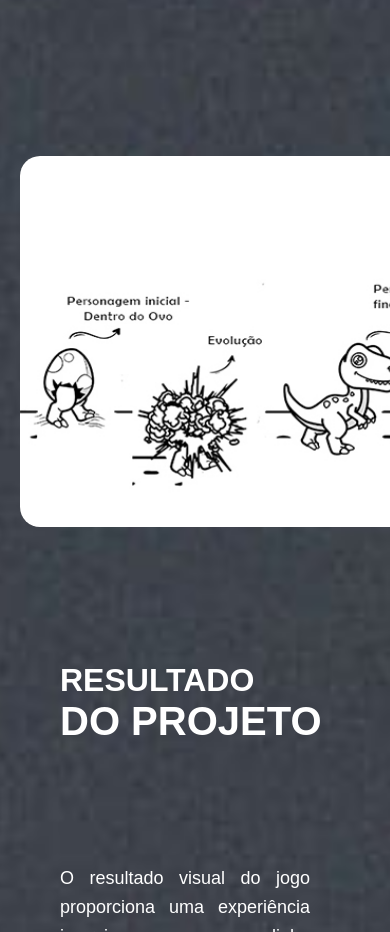
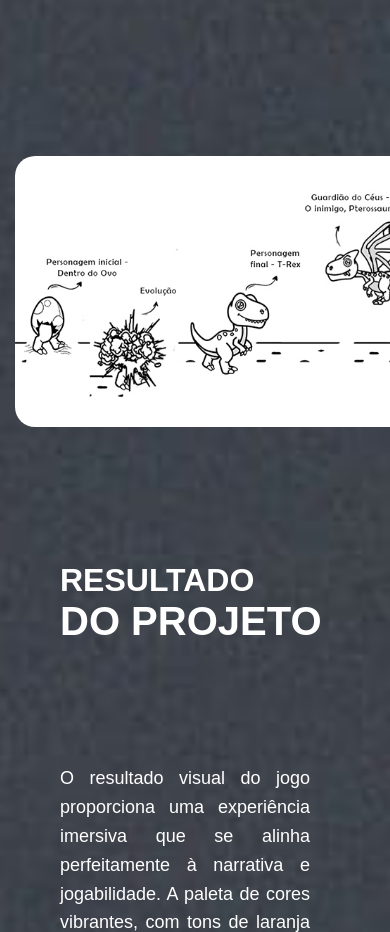
Before and after one commit to malubcarmo/T-Rex-Evolution, a plain HTML site: page documentacao.html in a window 390 px wide. Shown: the part 4884-5816 px from the top of the page. Drawn offline with Linux system fonts and the light colour scheme.

Commit message:
Media query - Galeria Doc

```diff
--- a/css/styledocumentação.css
+++ b/css/styledocumentação.css
@@ -301,6 +301,41 @@ background-color: rgba(139, 139, 139, 0.233);
 border-radius: 10px;
 
 }
+
+    /* Responsividade para telas menores (tablet e mobile) */
+    @media (max-width: 768px) {
+      .imgGaleria {
+        height: 320px; /* Reduz a altura da galeria em telas menores */
+      }
+
+      .imgGaleria .img {
+        height: 271px; /* Reduz a altura das imagens */
+        width: 499px; /* Reduz a largura das imagens */
+        margin: 0 15px; /* Ajusta a margem das imagens */
+      }
+
+      .slide_div {
+        margin: 0 10px; /* Ajusta a margem entre os slides */
+      }
+    }
+
+    /* Responsividade para telas muito pequenas (celulares pequenos) */
+    @media (max-width: 480px) {
+      .imgGaleria {
+        height:320px; /* Reduz a altura da galeria em telas muito pequenas */
+      }
+
+      .imgGaleria .img {
+        height: 271px; /* Reduz ainda mais a altura das imagens */
+        width: 399px; /* Reduz ainda mais a largura das imagens */
+        margin: 0 10px; /* Ajusta a margem das imagens */
+      }
+
+      .slide_div {
+        margin: 0 5px; /* Ajusta a margem entre os slides */
+      }
+    }
+
 
 
 
--- a/css/styleindex.css
+++ b/css/styleindex.css
@@ -512,12 +512,12 @@ header  {
     /* Responsividade para telas menores (tablet e mobile) */
 @media (max-width: 768px) {
   .imgGaleria {
-    height: 300px; /* Reduz a altura da galeria em telas menores */
+    height: 320px; /* Reduz a altura da galeria em telas menores */
   }
 
   .imgGaleria .img {
-    height: 250px; /* Reduz a altura das imagens */
-    width: 400px; /* Reduz a largura das imagens */
+    height: 271px; /* Reduz a altura das imagens */
+    width: 499px; /* Reduz a largura das imagens */
     margin: 0 15px; /* Ajusta a margem das imagens */
   }
 
@@ -529,12 +529,12 @@ header  {
 /* Responsividade para telas muito pequenas (celulares pequenos) */
 @media (max-width: 480px) {
   .imgGaleria {
-    height: 200px; /* Reduz a altura da galeria em telas muito pequenas */
+    height:320px; /* Reduz a altura da galeria em telas muito pequenas */
   }
 
   .imgGaleria .img {
-    height: 180px; /* Reduz ainda mais a altura das imagens */
-    width: 300px; /* Reduz ainda mais a largura das imagens */
+    height: 271px; /* Reduz ainda mais a altura das imagens */
+    width: 399px; /* Reduz ainda mais a largura das imagens */
     margin: 0 10px; /* Ajusta a margem das imagens */
   }
 
```
